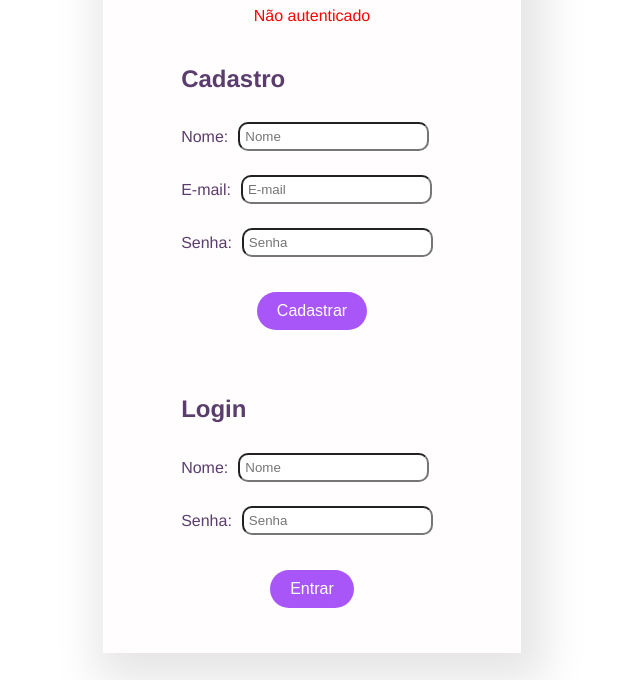
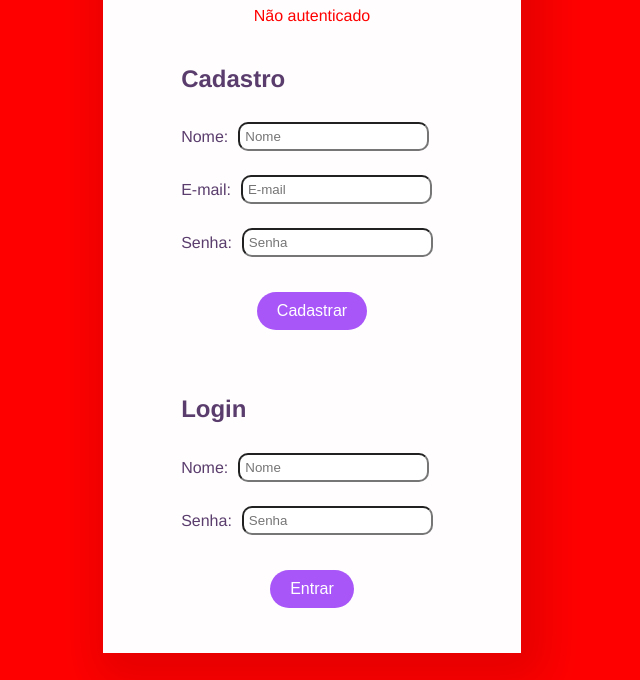
Before and after one commit to samuelvitor28/Cadastro-Com-Express-Mongoose, a website: page public/index.html in a window 1280 px wide. Shown: the part 120-800 px from the top of the page, without its empty margins (328-968 px from the left). Drawn offline with Linux system fonts and the light colour scheme; no server answers.

Commit message:
Update style.css

```diff
--- a/public/style.css
+++ b/public/style.css
@@ -1,6 +1,6 @@
 body{
   margin: 0;
-  background-color: rgb(255, 255, 255);
+  background-color: rgb(255, 0, 0);
   display: flex;
   height: 100vh;
   justify-content: center;
```
